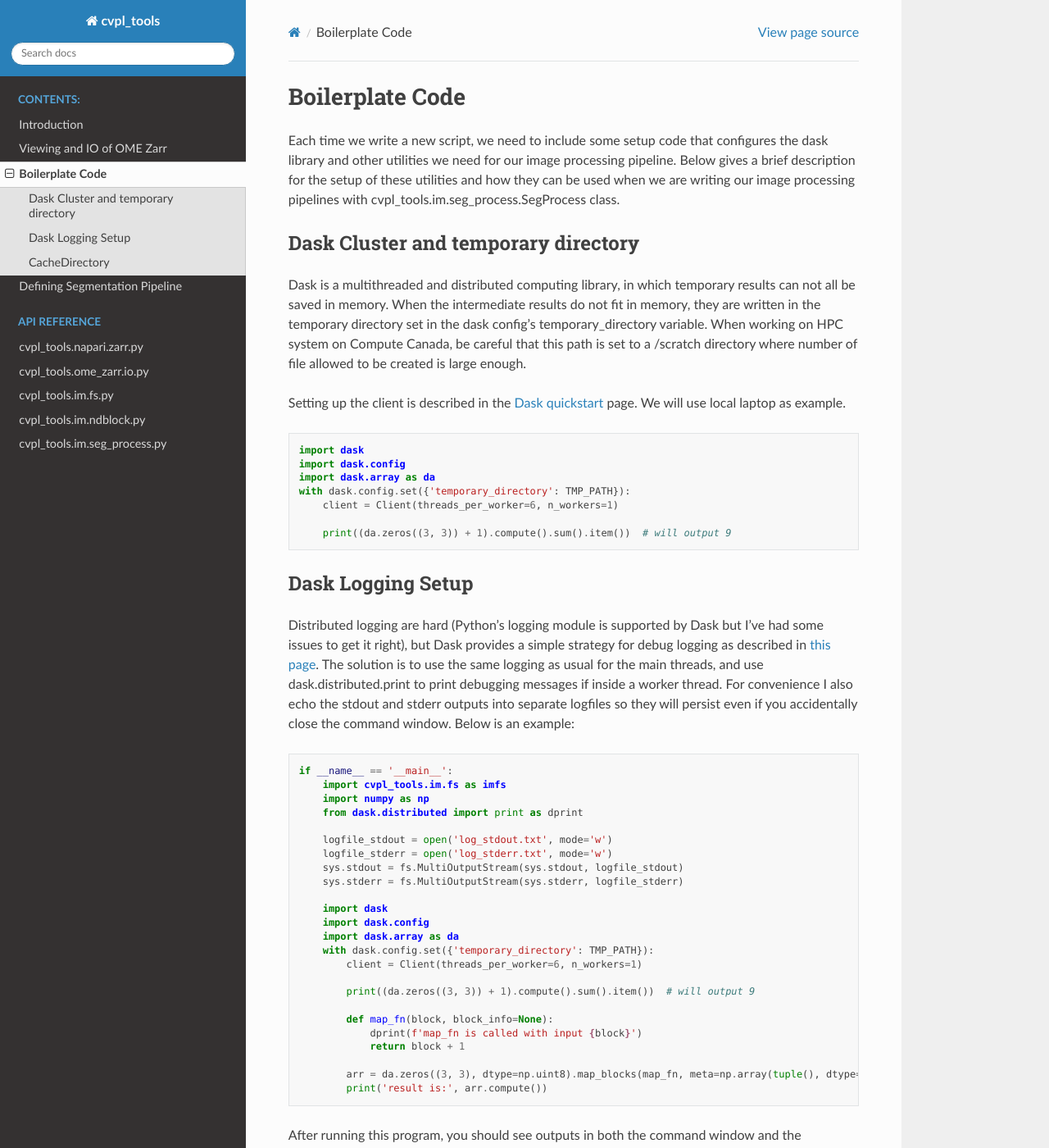
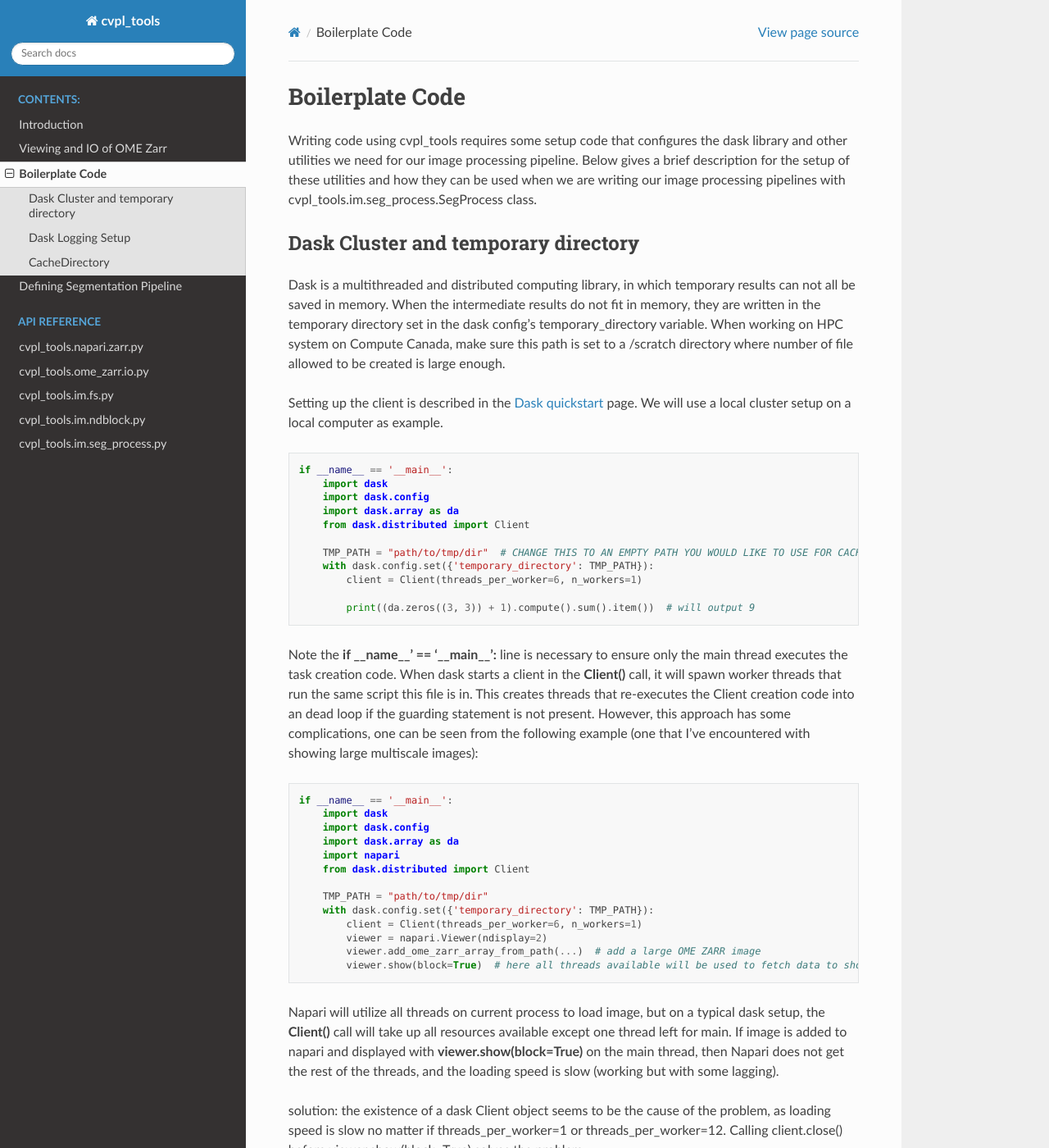
Before and after one commit to khanlab/cvpl_tools, a Sphinx documentation site: the page built from docs/GettingStarted/boilerplate.rst, in a window 1280 px wide and 1400 px high. Shown: the whole window at 82% size. Built offline with Sphinx 7.4.7 and the Read the Docs theme 2.0.0, drawn with Linux system fonts in a browser that asks for light colours; some of the changed text lies outside the part shown.

Commit message:
update docs for multhreading Napari show issue

```diff
--- a/docs/GettingStarted/boilerplate.rst
+++ b/docs/GettingStarted/boilerplate.rst
@@ -3,7 +3,7 @@
 Boilerplate Code
 ################
 
-Each time we write a new script, we need to include some setup code that configures the dask library and other
+Writing code using cvpl_tools requires some setup code that configures the dask library and other
 utilities we need for our image processing pipeline. Below gives a brief description for the setup of these
 utilities and how they can be used when we are writing our image processing pipelines with
 cvpl_tools.im.seg_process.SegProcess class.
@@ -13,27 +13,71 @@
 
 Dask is a multithreaded and distributed computing library, in which temporary results can not all be saved in
 memory. When the intermediate results do not fit in memory, they are written in the temporary directory set in
-the dask config's temporary_directory variable. When working on HPC system on Compute Canada, be careful that
+the dask config's temporary_directory variable. When working on HPC system on Compute Canada, make sure
 this path is set to a /scratch directory where number of file allowed to be created is large enough.
 
 Setting up the client is described in the `Dask quickstart <https://distributed.dask.org/en/stable/quickstart.html>`_
-page. We will use local laptop as example.
+page. We will use a local cluster setup on a local computer as example.
 
 .. code-block:: Python
 
-    import dask
-    import dask.config
-    import dask.array as da
-    with dask.config.set({'temporary_directory': TMP_PATH}):
-        client = Client(threads_per_worker=6, n_workers=1)
+    if __name__ == '__main__':
+        import dask
+        import dask.config
+        import dask.array as da
+        from dask.distributed import Client
 
-        print((da.zeros((3, 3)) + 1).compute().sum().item())  # will output 9
+        TMP_PATH = "path/to/tmp/dir"  # CHANGE THIS TO AN EMPTY PATH YOU WOULD LIKE TO USE FOR CACHING
+        with dask.config.set({'temporary_directory': TMP_PATH}):
+            client = Client(threads_per_worker=6, n_workers=1)
+
+            print((da.zeros((3, 3)) + 1).compute().sum().item())  # will output 9
+
+Note the **if __name__' == '__main__':** line is necessary to ensure only the main thread executes the task creation
+code. When dask starts a client in the **Client()** call, it will spawn worker threads that run the same script
+this file is in. This creates threads that re-executes the Client creation code into an dead loop if the guarding
+statement is not present. However, this approach has some complications, one can be seen from the following
+example (one that I've encountered with showing large multiscale images):
+
+.. code-block:: Python
+
+    if __name__ == '__main__':
+        import dask
+        import dask.config
+        import dask.array as da
+        import napari
+        from dask.distributed import Client
+
+        TMP_PATH = "path/to/tmp/dir"
+        with dask.config.set({'temporary_directory': TMP_PATH}):
+            client = Client(threads_per_worker=6, n_workers=1)
+            viewer = napari.Viewer(ndisplay=2)
+            viewer.add_ome_zarr_array_from_path(...)  # add a large OME ZARR image
+            viewer.show(block=True)  # here all threads available will be used to fetch data to show image
+
+Napari will utilize all threads on current process to load image, but
+on a typical dask setup, the **Client()** call will take up all resources available except one thread left for main.
+If image is added to napari and displayed with **viewer.show(block=True)** on the main thread, then Napari
+does not get the rest of the threads, and the loading speed is slow (working but with some lagging).
+
+solution: the existence of a dask Client object seems to be the cause of the problem, as loading speed is slow
+no matter if threads_per_worker=1 or threads_per_worker=12. Calling client.close() before viewer.show(block=True)
+solves the problem:
+
+.. code-block:: Python
+
+    viewer.add_ome_zarr_array_from_path(...)  # adding image itself does not take too much time
+    client.close()  # here resources are freed up
+    viewer.show(block=True)  # threads are now available to fetch data to show image
+
+This does mean any dask loading will not use the cluster, but usually things will work. See this
+`SO post <https://stackoverflow.com/questions/71470336/using-dask-without-client-client>`_ for explanations
 
 Dask Logging Setup
 ******************
 
-Distributed logging are hard (Python's logging module is supported by Dask but I've had some issues to get it
-right), but Dask provides a simple strategy for debug logging as described in `this page
+Distributed logging setup. Python's logging module is supported by Dask but I've had some issues to get it
+right, so I looked and found Dask provides a simple strategy for debug logging as described in `this page
 <https://docs.dask.org/en/latest/how-to/debug.html>`_. The solution is to use the same logging as usual for
 the main threads, and use dask.distributed.print to print debugging messages if inside a worker thread. For
 convenience I also echo the stdout and stderr outputs into separate logfiles so they will persist even if you
@@ -54,6 +98,9 @@
         import dask
         import dask.config
         import dask.array as da
+        from dask.distributed import Client
+
+        TMP_PATH = "path/to/tmp/dir"
         with dask.config.set({'temporary_directory': TMP_PATH}):
             client = Client(threads_per_worker=6, n_workers=1)
 
```
